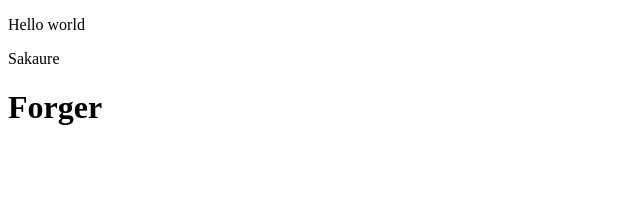
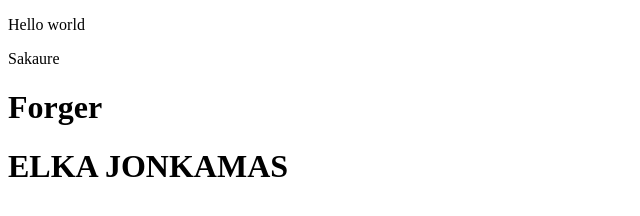
Before and after one commit to forger6969/git_1, a plain HTML site: page index.html in a window 1280 px wide. Shown: the whole page, without its empty margins (0-640 px from the left). Drawn offline with Linux system fonts and the light colour scheme.

Commit message:
updata:elka jonkamas dib yodim

```diff
--- a/index.html
+++ b/index.html
@@ -15,6 +15,7 @@
     <p>Sakaure</p>
 
     <h1>Forger</h1>
+    <h1>ELKA JONKAMAS</h1>
 
 </body>
 
```
